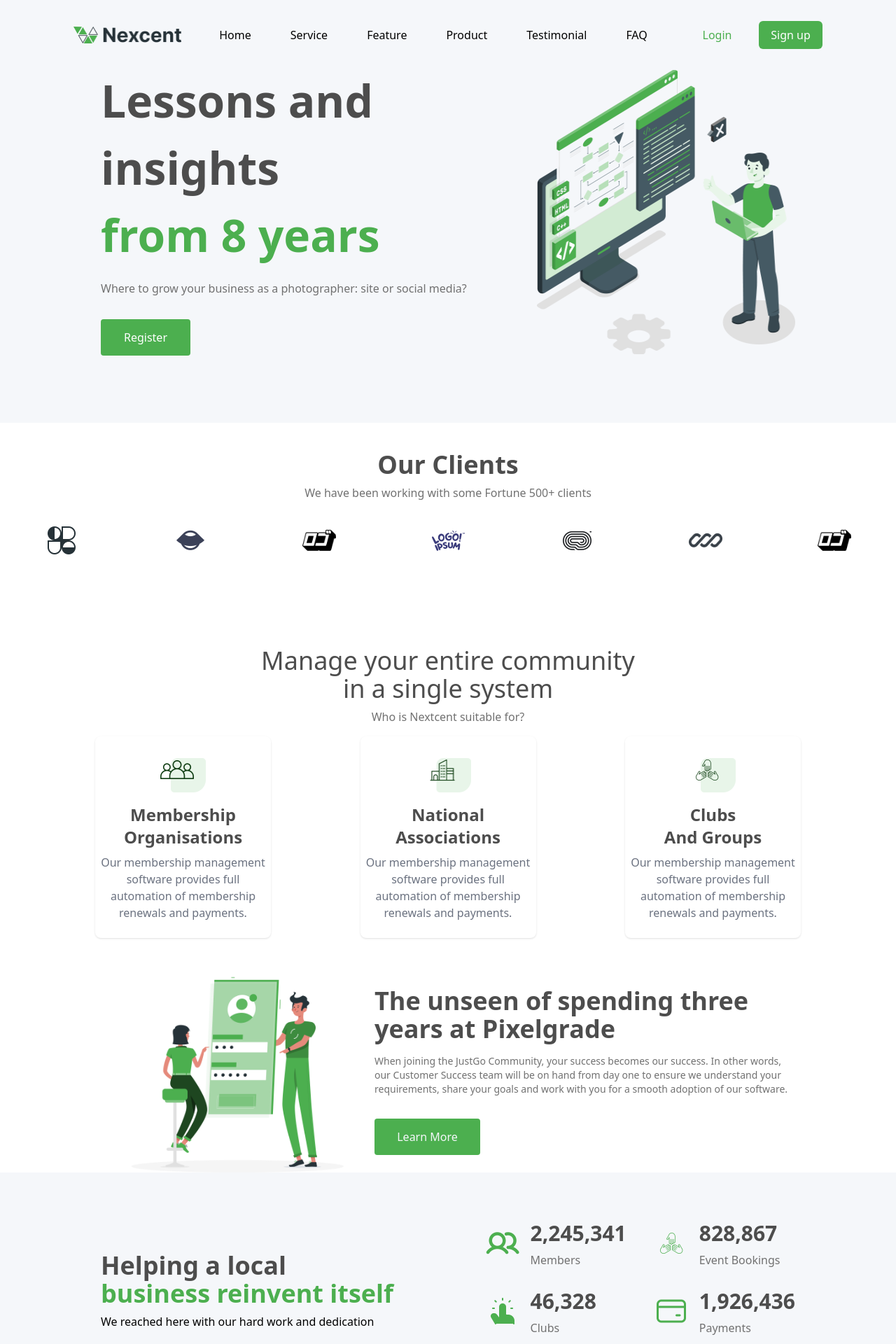
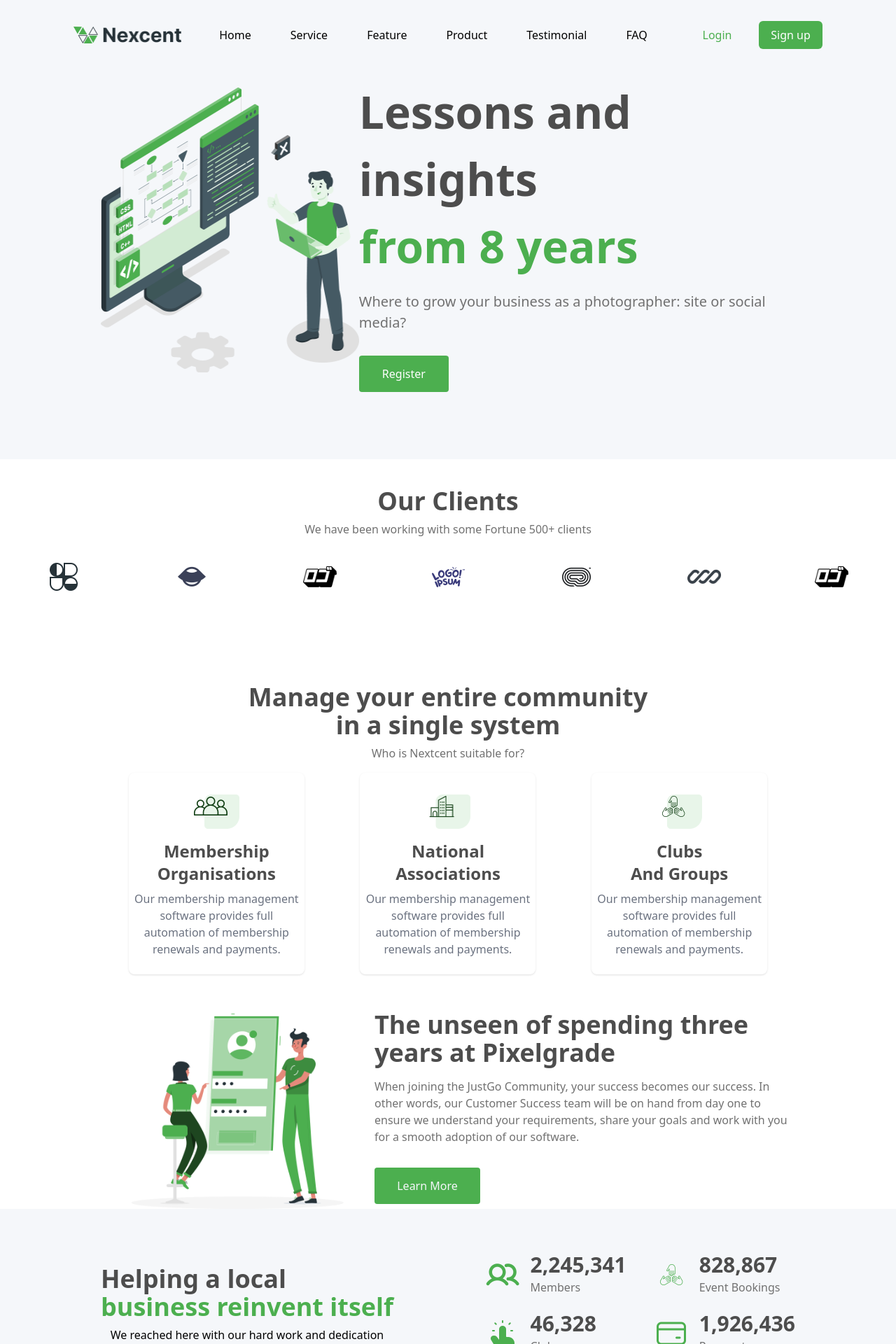
Before and after one commit to mahdimazhabi/ProtoPage, a React (Vite) app: page / in a window 1280 px wide. Shown: the top 1920 px of the page at 70% size. Built offline with nearby package versions, Linux system fonts and the light colour scheme.

Commit message:
risponsiv project for 4 components

```diff
--- a/src/components/Achievements/Achievements.jsx
+++ b/src/components/Achievements/Achievements.jsx
@@ -6,42 +6,50 @@ import icon4 from "../../assets/Imgs/Achievements/icon4.png";
 const Achievements = () => {
   return (
     <section className="bg-coustomwhiteColors">
-      <div className="flex justify-between items-center px-[144px] py-[64px]">
+      <div className="lg:flex justify-between items-center lg:px-[144px] px-5 py-[64px]">
         {/* Left section */}
-        <div>
-          <h1 className="text-4xl text-coustomZinkColors font-semibold mb-2">
+        <div className="mb-10 lg:mb-0">
+          <h1 className="text-2xl sm:text-3xl lg:text-4xl text-center lg:text-left text-coustomZinkColors font-semibold mb-2">
             Helping a local{" "}
             <span className="block text-coustomGreenColors">
               business reinvent itself
             </span>
           </h1>
-          <span className="text-base">
+          <p className="text-sm sm:text-base text-center">
             We reached here with our hard work and dedication
-          </span>
+          </p>
         </div>
 
         {/* Right section with statistics */}
-        <div className="grid grid-cols-2 mb-10 gap-10">
+        <div className="grid grid-cols-2 gap-6 lg:gap-10">
           <div className="space-y-6">
             <div className="flex items-center">
-              <img src={icon1} className="w-12 h-12" alt="Members" />
+              <img
+                src={icon1}
+                className="w-10 h-10 sm:w-12 sm:h-12"
+                alt="Members"
+              />
               <div className="flex flex-col ml-4 space-y-1">
-                <span className="text-[30px] font-bold text-coustomZinkColors">
+                <span className="text-2xl sm:text-[30px] font-bold text-coustomZinkColors">
                   2,245,341
                 </span>
-                <span className="text-base font-normal text-coustomGrayColors">
+                <span className="text-sm sm:text-base font-normal text-coustomGrayColors">
                   Members
                 </span>
               </div>
             </div>
 
             <div className="flex items-center">
-              <img src={icon2} className="w-12 h-12" alt="Clubs" />
+              <img
+                src={icon2}
+                className="w-10 h-10 sm:w-12 sm:h-12"
+                alt="Clubs"
+              />
               <div className="flex flex-col ml-4 space-y-1">
-                <span className="text-[30px] font-bold text-coustomZinkColors">
+                <span className="text-2xl sm:text-[30px] font-bold text-coustomZinkColors">
                   46,328
                 </span>
-                <span className="text-base font-normal text-coustomGrayColors">
+                <span className="text-sm sm:text-base font-normal text-coustomGrayColors">
                   Clubs
                 </span>
               </div>
@@ -50,24 +58,32 @@ const Achievements = () => {
 
           <div className="space-y-6">
             <div className="flex items-center">
-              <img src={icon3} className="w-12 h-12" alt="Event Bookings" />
+              <img
+                src={icon3}
+                className="w-10 h-10 sm:w-12 sm:h-12"
+                alt="Event Bookings"
+              />
               <div className="flex flex-col ml-4 space-y-1">
-                <span className="text-[30px] font-bold text-coustomZinkColors">
+                <span className="text-2xl sm:text-[30px] font-bold text-coustomZinkColors">
                   828,867
                 </span>
-                <span className="text-base font-normal text-coustomGrayColors">
+                <span className="text-sm sm:text-base font-normal text-coustomGrayColors">
                   Event Bookings
                 </span>
               </div>
             </div>
 
             <div className="flex items-center">
-              <img src={icon4} className="w-12 h-12" alt="Payments" />
+              <img
+                src={icon4}
+                className="w-10 h-10 sm:w-12 sm:h-12"
+                alt="Payments"
+              />
               <div className="flex flex-col ml-4 space-y-1">
-                <span className="text-[30px] font-bold text-coustomZinkColors">
+                <span className="text-2xl sm:text-[30px] font-bold text-coustomZinkColors">
                   1,926,436
                 </span>
-                <span className="text-base font-normal text-coustomGrayColors">
+                <span className="text-sm sm:text-base font-normal text-coustomGrayColors">
                   Payments
                 </span>
               </div>
--- a/src/components/Community/Community.jsx
+++ b/src/components/Community/Community.jsx
@@ -7,7 +7,7 @@ const Community = () => {
     <section className="mt-32 mb-11">
       <div>
         <div className="mb-4">
-          <h1 className=" text-coustomZinkColors text-center text-4xl  ">
+          <h1 className=" text-coustomZinkColors text-center font-bold text-4xl  ">
             Manage your entire community{" "}
             <span className="block">in a single system</span>
           </h1>
@@ -16,9 +16,9 @@ const Community = () => {
           </p>
         </div>
 
-        <div className="flex justify-center space-x-[127.5px]">
+        <div className="lg:flex justify-center space-y-8 lg:space-y-0 lg:px-[144px] ">
           {/* Membership Organisations */}
-          <div className="w-[251px]  py-6 px-1  rounded-lg shadow">
+          <div className="w-[251px] mx-auto  py-6 px-1  rounded-lg shadow">
             <div className="flex justify-center mb-4">
               <img
                 src={icon1}
@@ -36,7 +36,7 @@ const Community = () => {
           </div>
 
           {/* National Associations */}
-          <div className="w-[251px] py-6 px-1  rounded-lg shadow">
+          <div className="w-[251px] mx-auto py-6 px-1  rounded-lg shadow">
             <div className="flex justify-center mb-4">
               <img
                 src={icon2}
@@ -54,7 +54,7 @@ const Community = () => {
           </div>
 
           {/* Clubs And Groups */}
-          <div className="w-[251px] py-6 px-1  rounded-lg shadow">
+          <div className="w-[251px] mx-auto py-6 px-1  rounded-lg shadow">
             <div className="flex justify-center mb-4">
               <img
                 src={icon3}
--- a/src/components/Footer/Footer.jsx
+++ b/src/components/Footer/Footer.jsx
@@ -12,7 +12,7 @@ const Footer = () => {
     <section>
       <div>
         <div className="flex flex-col justify-center items-center text-center mt-12 px-4 py-8">
-          <h1 className="text-6xl font-semibold text-zinc-800  ">
+          <h1 className="lg:text-6xl font-semibold text-zinc-800  ">
             Pellentesque suscipit{" "}
             <span className="block leading-[7rem] ">fringilla libero eu.</span>
           </h1>
--- a/src/components/Hero/Hero.jsx
+++ b/src/components/Hero/Hero.jsx
@@ -3,21 +3,23 @@ import Img from "../../assets/Imgs/Hero/image.png";
 const Hero = () => {
   return (
     <section className="bg-coustomwhiteColors w-full ">
-      <div className="flex justify-between items-center px-[144px] py-[96px]">
+      <div className="lg:flex flex-a justify-between items-center px-10 lg:px-[144px] py-[96px]">
         <div>
-          <h1 className="text-coustomZinkColors text-[64px] mb-4 font-semibold">
+          <img src={Img} alt="Hero" className="w-[391px] h-[407px]" />
+        </div>
+        <div className="text-center lg:text-left">
+          <h1 className="text-coustomZinkColors text-[28px] sm:text-[36px] md:text-[48px] lg:text-[64px] mb-4 md:mt-4 font-semibold">
             Lessons and insights{" "}
             <span className="block text-coustomGreenColors">from 8 years</span>
           </h1>
-          <span className="  block text-coustomGrayColors font-normal text-[16px]">
+
+          <span className="block text-coustomGrayColors font-normal text-[14px] sm:text-[16px] md:text-[18px] lg:text-[20px]">
             Where to grow your business as a photographer: site or social media?
           </span>
+
           <button className="w-[128px] h-[52px] mt-8 text-white bg-coustomGreenColors rounded">
             Register
           </button>
-        </div>
-        <div>
-          <img src={Img} alt="Hero" className="w-[391px] h-[407px]" />
         </div>
       </div>
     </section>
--- a/src/components/Partner/Partner.jsx
+++ b/src/components/Partner/Partner.jsx
@@ -28,11 +28,11 @@ const Partner = () => {
             We have been working with some Fortune 500+ clients
           </span>
         </div>
-        <div className="flex justify-center space-x-[136px] mt-8">
+        <div className="grid grid-cols-3 gap-y-8  sm:grid-cols-3 lg:flex justify-center items-center  mt-8">
           {Clients.map((client) => (
             <img
               key={client.id}
-              className="w-12 h-12"
+              className="w-12 h-12 sm:w-16 sm:h-16 mx-auto lg:w-12 lg:h-12"
               src={client.img}
               alt={`Client ${client.id}`}
             />
--- a/src/components/Unlock/Unlock.jsx
+++ b/src/components/Unlock/Unlock.jsx
@@ -3,22 +3,26 @@ import Img from "../../assets/Imgs/Unlock/image.png";
 const Unlock = () => {
   return (
     <section className="mt-11">
-      <div className=" flex justify-between items-center  px-[144px]">
-        <div>
-          <img src={Img} alt="#" className="w-[442px] " />
+      <div className="flex flex-col lg:flex-row justify-center items-center text-center lg:text-left lg:px-[144px]">
+        <div className="w-full lg:w-auto mb-6 lg:mb-0">
+          <img
+            src={Img}
+            alt="#"
+            className="w-[90%] sm:w-[442px] mx-auto lg:mx-0"
+          />
         </div>
-        <div className="w-[661px]">
-          <h1 className="text-coustomZinkColors font-semibold text-4xl">
+        <div className="w-full lg:w-[661px] text-center lg:text-left">
+          <h1 className="text-coustomZinkColors font-semibold text-2xl sm:text-3xl lg:text-4xl">
             The unseen of spending three{" "}
             <span className="block">years at Pixelgrade </span>
           </h1>
-          <p className="text-coustomGrayColors text-sm w-[601px] mt-4">
+          <p className="text-coustomGrayColors text-sm sm:text-base mt-4 px-4 sm:px-0 lg:w-[601px]">
             When joining the JustGo Community, your success becomes our success.
             In other words, our Customer Success team will be on hand from day
             one to ensure we understand your requirements, share your goals and
             work with you for a smooth adoption of our software.
           </p>
-          <button className="w-[151px] h-[52px] bg-coustomGreenColors text-coustomwhiteColors mt-8 rounded">
+          <button className="w-[151px] h-[52px] bg-coustomGreenColors text-coustomwhiteColors mt-8 rounded mx-auto lg:mx-0">
             Learn More
           </button>
         </div>
```
